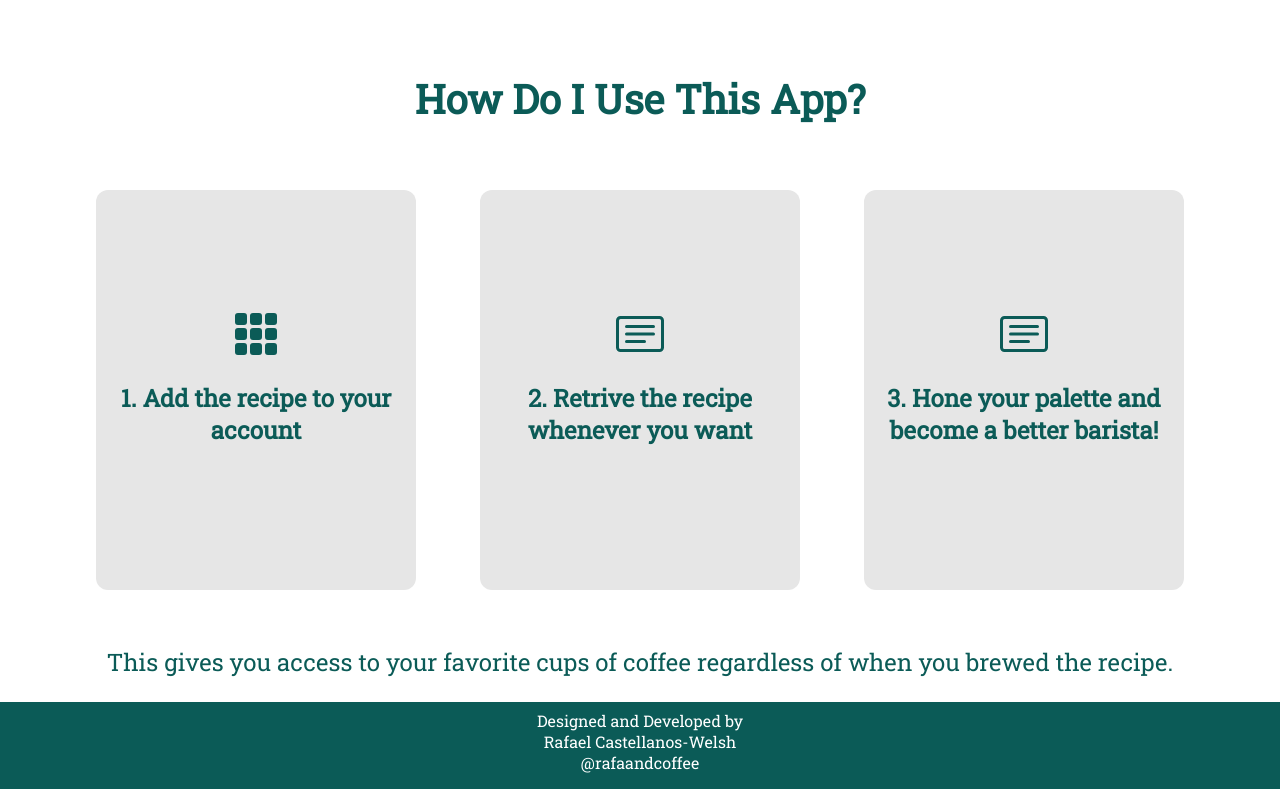
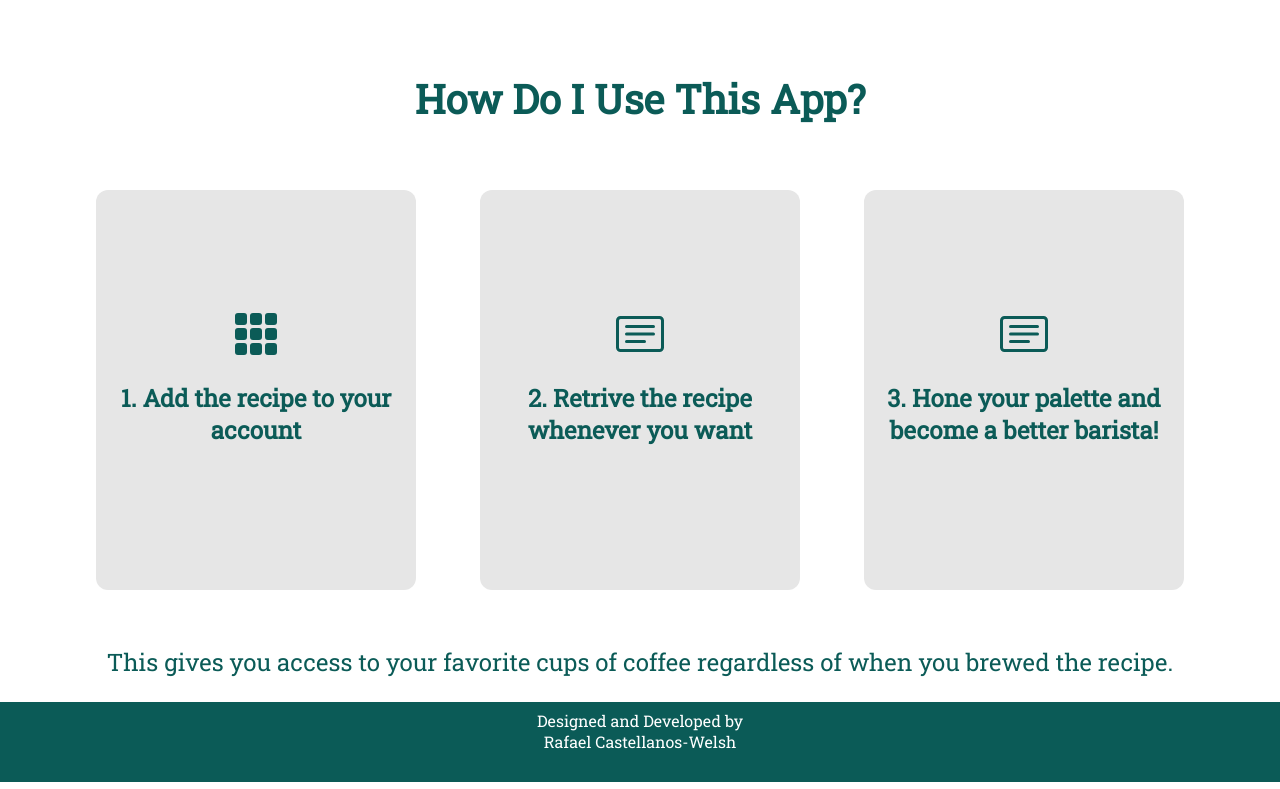
Before and after one commit to rafawelsh/CoffeeBrewNotes-Client, a React (Create React App) app: page / in a window 1280 px wide. Shown: the part 777-1566 px from the top of the page. Built offline with nearby package versions, Linux system fonts and the light colour scheme.

Commit message:
edits to DB config

```diff
--- a/package.json
+++ b/package.json
@@ -40,5 +40,5 @@
       "last 1 safari version"
     ]
   },
-  "proxy": "https://coffee-journal-app.herokuapp.com/"
+  "proxy": "https://coffee-journal-app.herokuapp.com"
 }
--- a/src/components/Footer.js
+++ b/src/components/Footer.js
@@ -7,7 +7,6 @@ export default function Footer() {
 			<Section>
 				Designed and Developed by <br />
 				Rafael Castellanos-Welsh <br />
-				@rafaandcoffee
 			</Section>
 		</FooterSection>
 	);
```
Also changed, not shown: 1 other file (tests, documents, lock files or other folders).
